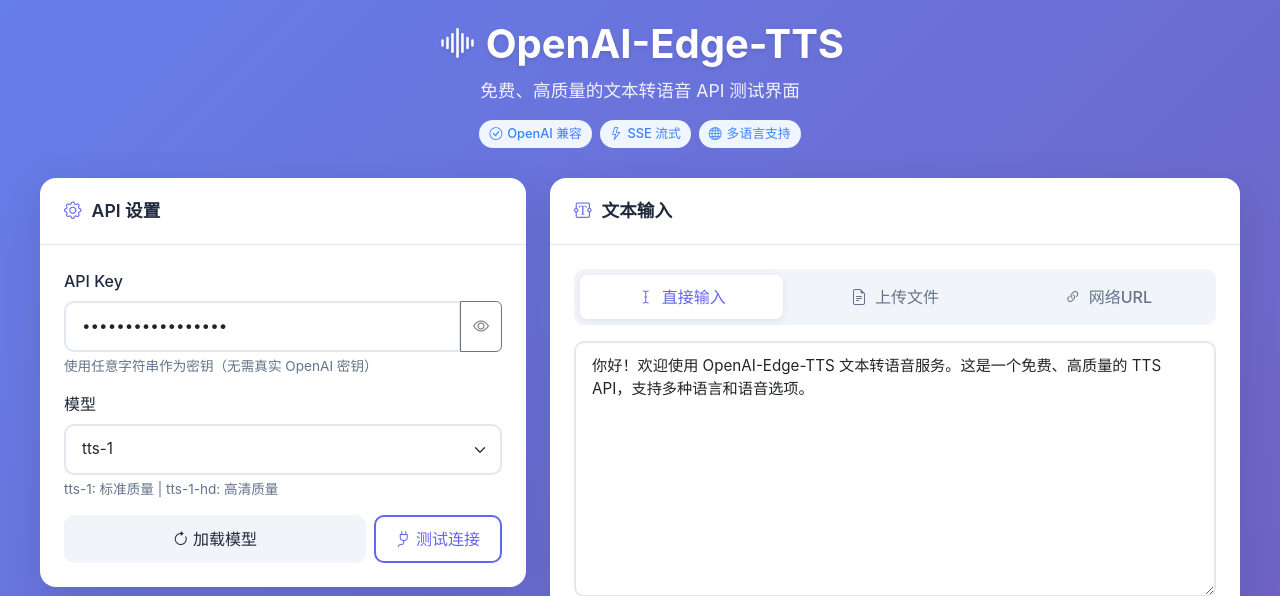
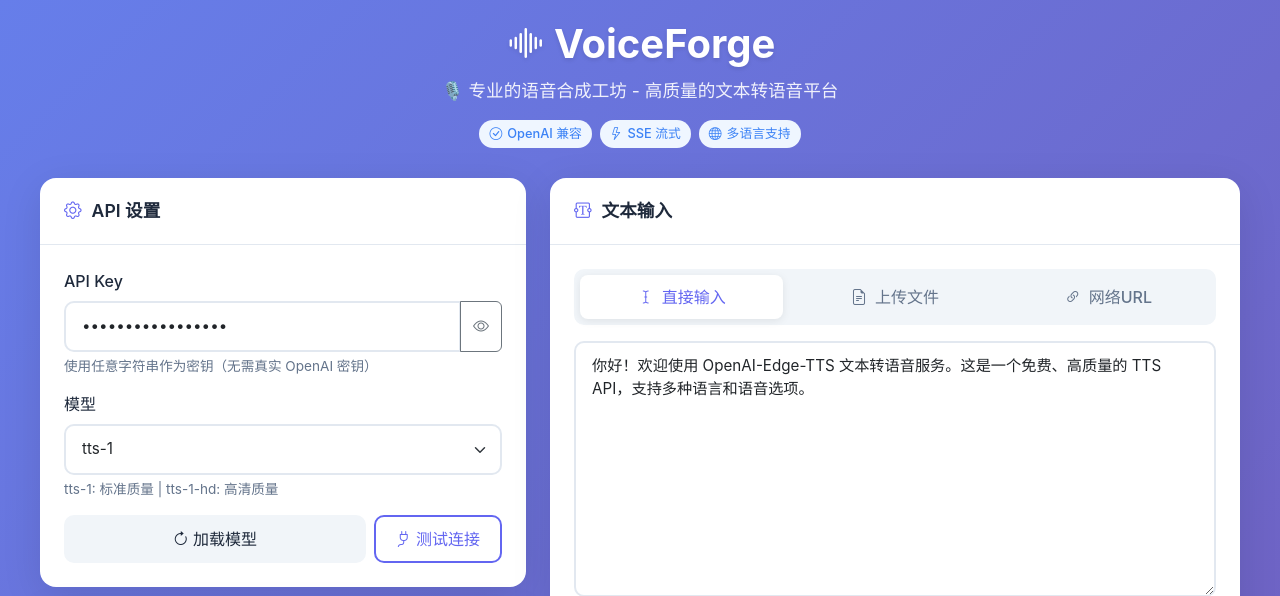
Before and after one commit to gwozai/VoiceForge, a Flask app: page / in a window 1280 px wide. Shown: the top 596 px of the page. Run offline with Flask 2, Linux system fonts and the light colour scheme.

Commit message:
feat: 重命名项目为VoiceForge
- 🏷️ 项目名称: TTS Website → VoiceForge
- 🎙️ 新的品牌定位: 专业的语音合成工坊
- 🐳 Docker镜像: gwozai/tts-website → gwozai/voiceforge
- 🏗️ 容器名称: tts-website → voiceforge
- 📄 更新所有相关文档和配置文件
- 🌐 更新网页标题和描述

VoiceForge - 专业的语音合成工坊，提供高质量的文本转语音服务。

```diff
--- a/docker/docker-compose.yml
+++ b/docker/docker-compose.yml
@@ -1,9 +1,9 @@
 services:
-  tts-app:
+  voiceforge-app:
     build:
       context: ..
       dockerfile: docker/Dockerfile
-    container_name: tts-website
+    container_name: voiceforge
     ports:
       - "${FLASK_PORT:-8080}:8080"
     volumes:
--- a/src/templates/index.html
+++ b/src/templates/index.html
@@ -3,7 +3,7 @@
 <head>
     <meta charset="UTF-8">
     <meta name="viewport" content="width=device-width, initial-scale=1.0">
-    <title>OpenAI-Edge-TTS API 测试界面</title>
+    <title>VoiceForge - 专业语音合成工坊</title>
     <link rel="stylesheet" href="https://cdn.jsdelivr.net/npm/bootstrap@5.3.0/dist/css/bootstrap.min.css">
     <script src="https://cdn.jsdelivr.net/npm/bootstrap@5.3.0/dist/js/bootstrap.bundle.min.js"></script>
     <link rel="stylesheet" href="https://cdn.jsdelivr.net/npm/bootstrap-icons@1.11.0/font/bootstrap-icons.css">
@@ -536,8 +536,8 @@
     <div class="main-container">
         <!-- Header -->
         <div class="header">
-            <h1><i class="bi bi-soundwave"></i> OpenAI-Edge-TTS</h1>
-            <p>免费、高质量的文本转语音 API 测试界面</p>
+            <h1><i class="bi bi-soundwave"></i> VoiceForge</h1>
+            <p>🎙️ 专业的语音合成工坊 - 高质量的文本转语音平台</p>
             <div class="d-flex justify-content-center gap-2 mt-3">
                 <span class="feature-badge"><i class="bi bi-check-circle"></i> OpenAI 兼容</span>
                 <span class="feature-badge"><i class="bi bi-lightning"></i> SSE 流式</span>
```
Also changed, not shown: README.md, docs/README.md, 2 other files.
